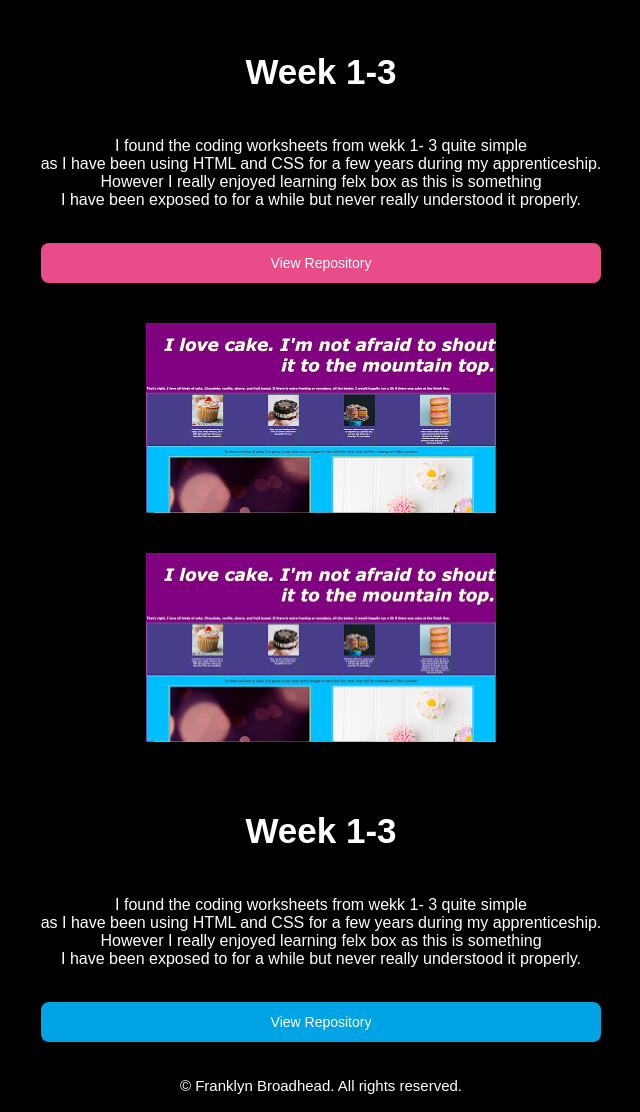
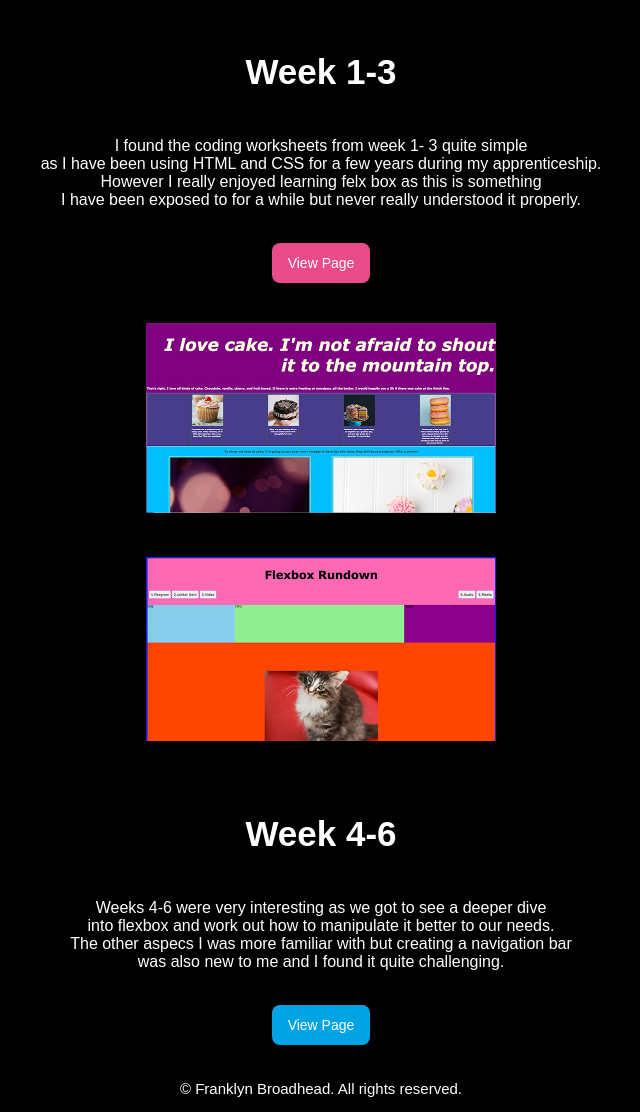
Before and after one commit to frankie675/Design-Fundamentals-Website, a plain HTML site: page coding.html in a window 1280 px wide. Shown: the part 788-1900 px from the top of the page, without its empty margins (319-959 px from the left). Drawn offline with Linux system fonts and the light colour scheme; a web font is replaced by a local one.

Commit message:
added  more to coding page

```diff
--- a/coding.html
+++ b/coding.html
@@ -40,11 +40,11 @@
     <div class="row">
         <div class="column">
           <h2 class="sub-heading">Week 1-3</h2>
-          <p>I found the coding worksheets from wekk 1- 3 quite simple<br>as I have been using HTML and CSS for a few years during my apprenticeship.<br>However I really enjoyed learning felx box as this is something<br>I have been exposed to for a while but never really understood it properly.</p>
-<br><button class="button-1" role="button">View Repository</button>
+          <p>I found the coding worksheets from week 1- 3 quite simple<br>as I have been using HTML and CSS for a few years during my apprenticeship.<br>However I really enjoyed learning felx box as this is something<br>I have been exposed to for a while but never really understood it properly.</p>
+<br><a href="https://frankie675.github.io/HTML-CSS-Week1-3/" target="blank"><button class="button-1" role="button">View Page</button></a>
         </div>
         <div class="column">
-          <img src="images/Coding/week1-3.jpg" alt="Forest" style="width:50%">
+          <a href="https://github.com/frankie675/HTML-CSS-Week1-3" target="blank"><img src="images/Coding/week1-3.jpg" alt="Forest" style="width:50%"></a>
         </div>
         </div>
         <!-- End of Image and Text -->
@@ -53,12 +53,12 @@
 
     <div class="row">
       <div class="column">
-        <img src="images/Coding/week1-3.jpg" alt="Forest" style="width:50%">
+        <a href="https://github.com/frankie675/HTML-CSS-Week4-6" target="blank"><img src="images/Coding/week4-6.jpg" alt="Forest" style="width:50%"></a>
       </div>
       <div class="column">
-        <h2 class="sub-heading">Week 1-3</h2>
-        <p>I found the coding worksheets from wekk 1- 3 quite simple<br>as I have been using HTML and CSS for a few years during my apprenticeship.<br>However I really enjoyed learning felx box as this is something<br>I have been exposed to for a while but never really understood it properly.</p>
-<br><button class="button-2" role="button">View Repository</button>
+        <h2 class="sub-heading">Week 4-6</h2>
+        <p>Weeks 4-6 were very interesting as we got to see a deeper dive<br>into flexbox and work out how to manipulate it better to our needs.<br>The other aspecs I was more familiar with but creating a navigation bar<br>was also new to me and I found it quite challenging.</p>
+<br><a href="https://frankie675.github.io/HTML-CSS-Week4-6/" target="blank"><button class="button-2" role="button">View Page</button></a>
       </div>
       </div>
       <!-- End of Image and Text -->
```
Also changed, not shown: images/Coding/week4-6.jpg (added).
